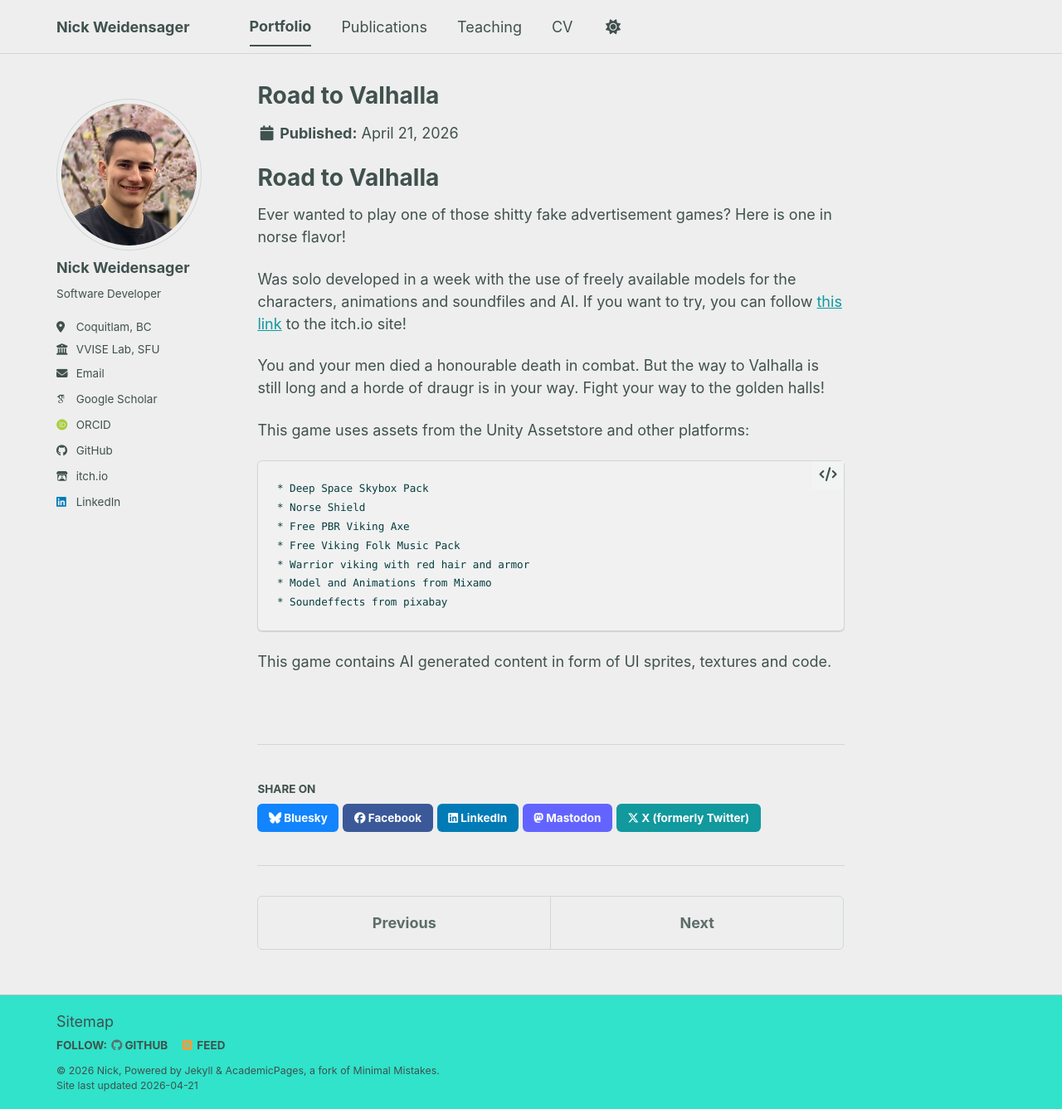
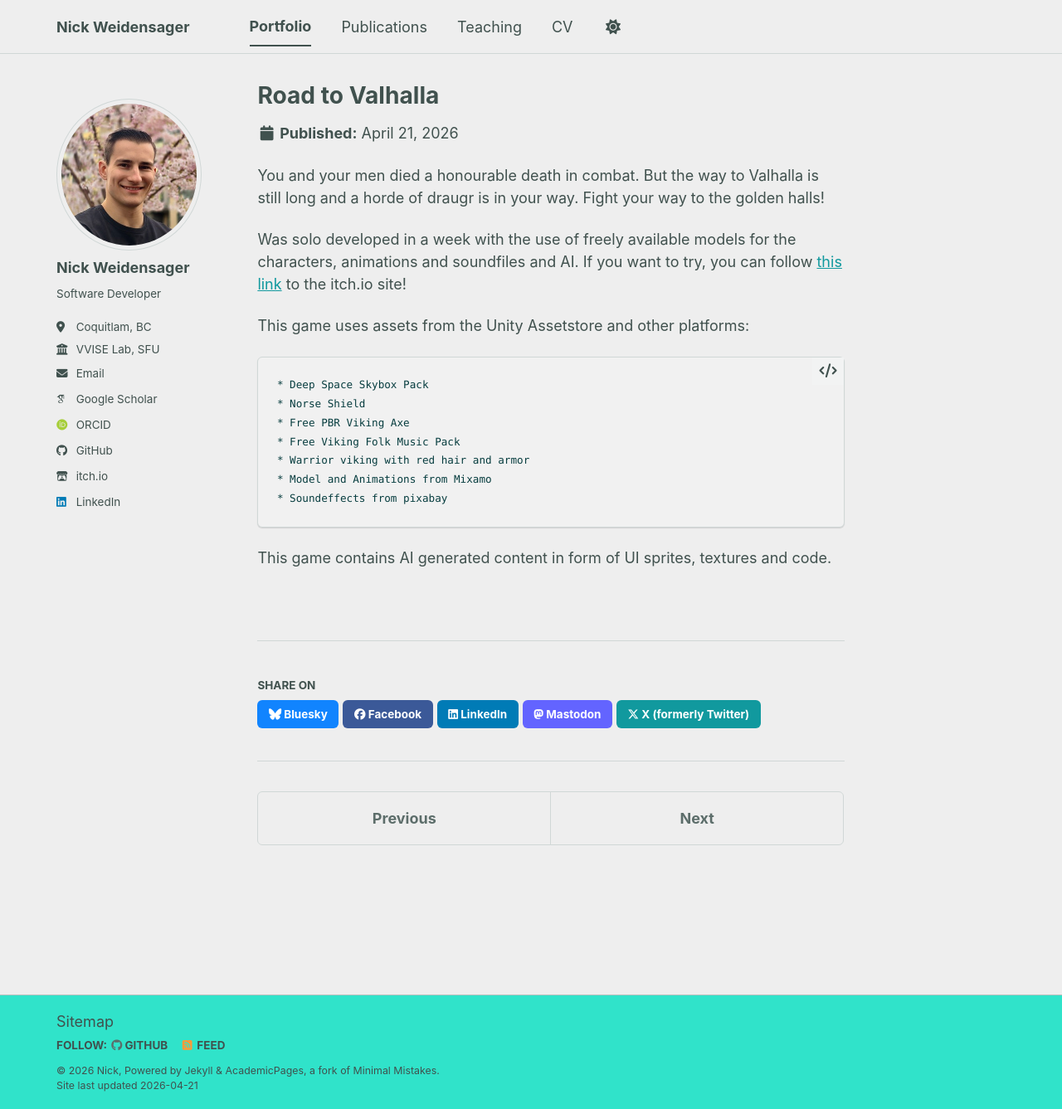
Before and after one commit to Teschnick/teschnick.github.io, a Jekyll site: the page built from _portfolio/portfolio-valhalla.md, in a window 1280 px wide and 1337 px high. Shown: the whole window at 83% size. Built offline with Jekyll 4.4.1, drawn with Linux system fonts in a browser that asks for light colours; some web fonts are replaced; a script bundle is joined from its source files by our own code; library files that are not in the unit come from our copies.

Commit message:
Revise portfolio description for Road to Valhalla

```diff
--- a/_portfolio/portfolio-valhalla.md
+++ b/_portfolio/portfolio-valhalla.md
@@ -1,18 +1,13 @@
 ---
 title: "Road to Valhalla"
-excerpt: "Ever wanted to  play one of those shitty fake advertisement games? Here is one in norse flavor!<br/><img src='/images/Valhalla.png'>"
+excerpt: "Ever wanted to  play one of those fake AI advertisement games? Here is one in norse flavor!<br/><img src='/images/Valhalla.png'>"
 collection: portfolio
 ---
 
-Road to Valhalla
-======
-
-Ever wanted to  play one of those shitty fake advertisement games? Here is one in norse flavor!
-
-Was solo developed in a week with the use of freely available models for the characters, animations and soundfiles and AI. If you want to try, you can follow [this link](https://teschnick.itch.io/road-to-valhalla) to the itch.io site!
 
 You and your men died a honourable death in combat. But the way to Valhalla is still long and a horde of draugr is in your way. Fight your way to the golden halls!
 
+Was solo developed in a week with the use of freely available models for the characters, animations and soundfiles and AI. If you want to try, you can follow [this link](https://teschnick.itch.io/road-to-valhalla) to the itch.io site!
 
 This game uses assets from the Unity Assetstore and other platforms:
 
```
